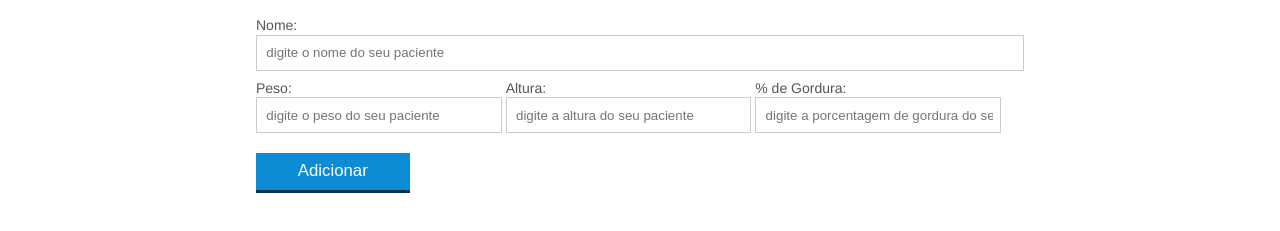
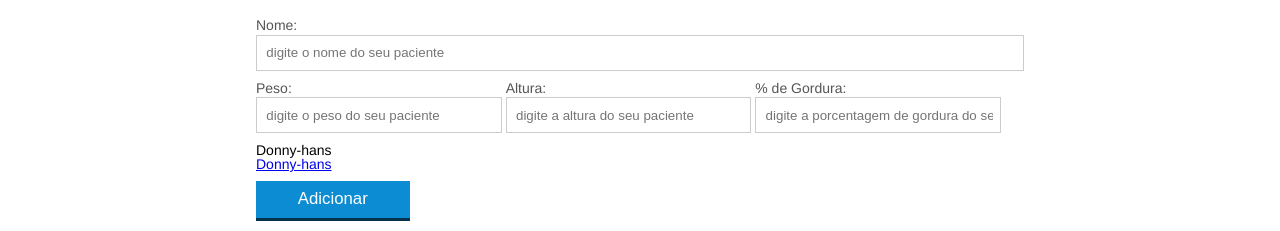
Before and after one commit to Donny-Hans/aparecida-site-alura, a plain HTML site: page index.html in a window 1280 px wide. Shown: the part 572-803 px from the top of the page. Drawn offline with Linux system fonts and the light colour scheme.

Commit message:
Adcionei o meu nome no site e tambem meu perfil do git hub.

```diff
--- a/index.html
+++ b/index.html
@@ -98,6 +98,11 @@
 		            <label for="gordura">% de Gordura:</label>
 		            <input id="gordura" type="text" placeholder="digite a porcentagem de gordura do seu paciente" class="campo campo-medio">
 		        </div>
+				<div class="dev">
+					<h3  id="devName">Donny-hans</h3>
+					<a href="https://github.com/SenpaidaTi" target="_blank" id="githubUserName">
+						Donny-hans</a>
+				</div>
 
 		        <button id="adicionar-paciente" class="botao bto-principal">Adicionar</button>
 		    </form>
```
